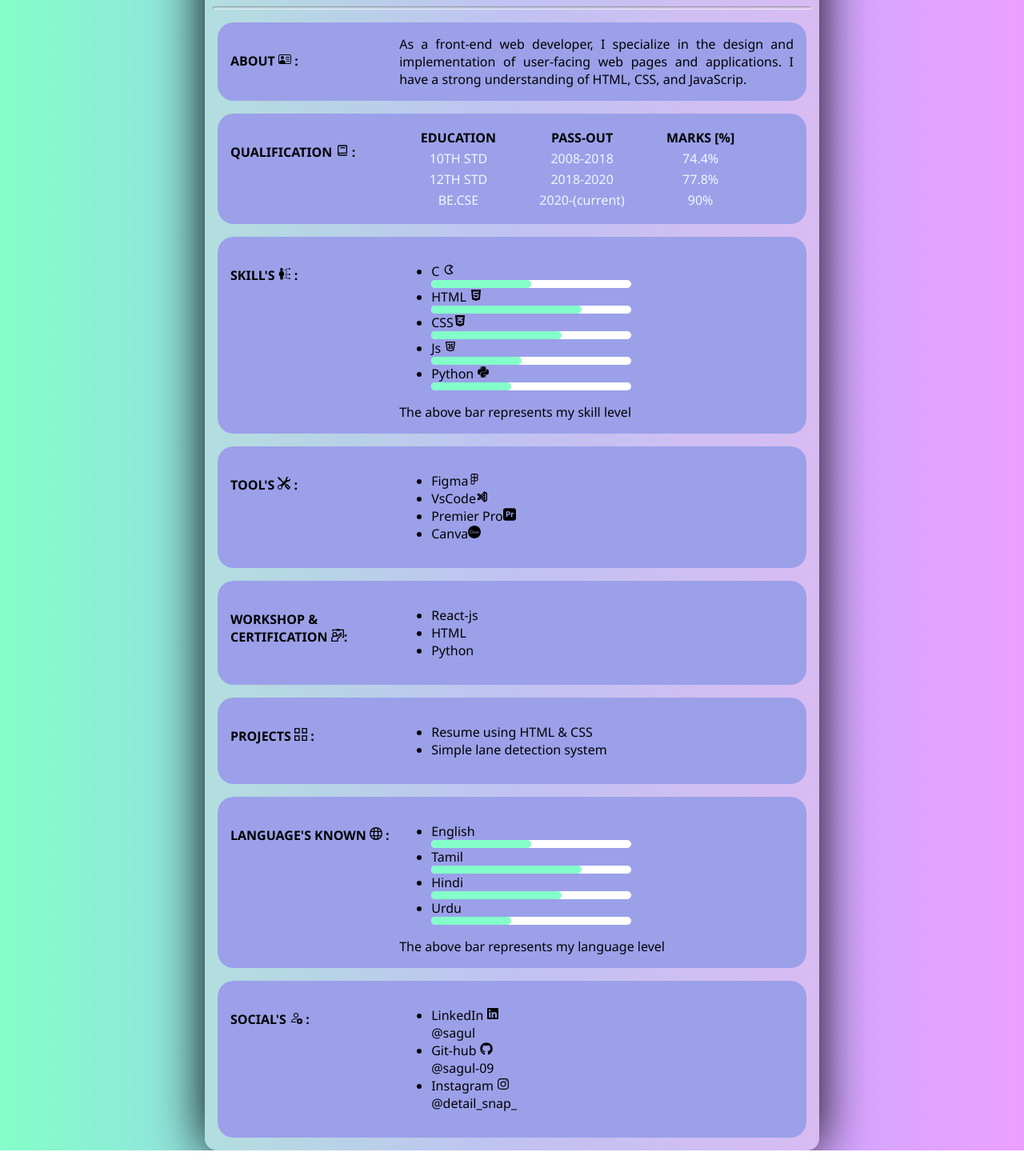
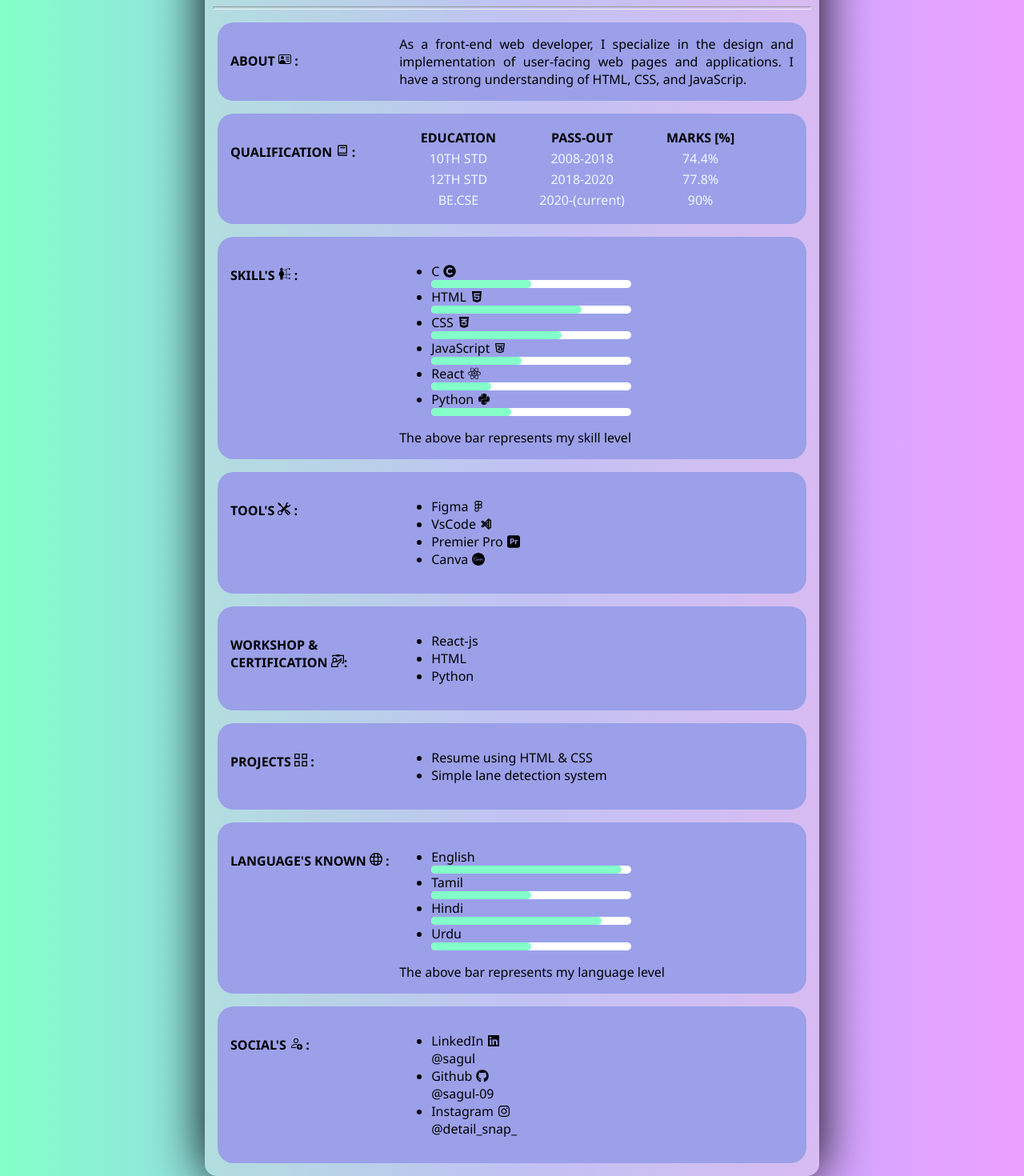
Before and after one commit to mern-ft/resume-website, a React (Vite) app: page / in a window 1280 px wide. Shown: the part 211-1681 px from the top of the page at 80% size. Before the commit the page ends 1649 px from the top, so only its background shows below. Built offline with nearby package versions, Linux system fonts and the light colour scheme.

Commit message:
alignment

```diff
--- a/src/App.css
+++ b/src/App.css
@@ -34,7 +34,6 @@
   color: azure;
 }
 
-
 hr {
   height: 2px;
   margin: 10px;
@@ -58,14 +57,12 @@ hr {
   background-color: #9ba0e9;
   border-radius: 20px;
   padding: 1rem;
-
 }
 
 .container1:hover {
-   box-shadow: 0 0 10px rgb(49, 51, 55);
-   transition: 0.5s;
+  box-shadow: 0 0 10px rgb(49, 51, 55);
+  transition: 0.5s;
 }
-
 
 .info {
   flex-direction: column;
@@ -104,9 +101,13 @@ hr {
   background-color: #84ffc9;
   animation: python 1s linear forwards;
 }
-.js {
+.javascript {
   background-color: #84ffc9;
-  animation: js 1s linear forwards;
+  animation: javascript 1s linear forwards;
+}
+.react {
+  background-color: #84ffc9;
+  animation: react 1s linear forwards;
 }
 
 @keyframes c {
@@ -129,9 +130,14 @@ hr {
     width: 40%;
   }
 }
-@keyframes js {
+@keyframes javascript {
   100% {
     width: 45%;
+  }
+}
+@keyframes react {
+  100% {
+    width: 30%;
   }
 }
 
@@ -139,21 +145,20 @@ hr {
 
 .english {
   background-color: #84ffc9;
-  animation: c 1s linear forwards;
+  animation: english 1s linear forwards;
 }
 .tamil {
   background-color: #84ffc9;
-  animation: html 1s linear forwards;
+  animation: tamil 1s linear forwards;
 }
 .hindi {
   background-color: #84ffc9;
-  animation: css 1s linear forwards;
+  animation: hindi 1s linear forwards;
 }
 .urdu {
   background-color: #84ffc9;
-  animation: python 1s linear forwards;
+  animation: urdu 1s linear forwards;
 }
-
 
 @keyframes english {
   100% {
@@ -176,8 +181,7 @@ hr {
   }
 }
 
-
-.bar-info{
+.bar-info {
   font-weight: 300;
 }
 
@@ -195,7 +199,7 @@ hr {
   gap: 5rem;
 }
 
-.id{
+.id {
   font-weight: 300;
   display: block;
 }
@@ -205,3 +209,16 @@ hr {
     width: 100vw;
   }
 }
+
+.list-item {
+  display: flex;
+  /* align-items: center; */
+  justify-content: center;
+  flex-direction: column;
+}
+
+.list-item-name {
+  display: flex;
+  align-items: center;
+  gap: 0.3rem;
+}
--- a/src/App.jsx
+++ b/src/App.jsx
@@ -2,7 +2,13 @@ import "./App.css";
 import { TbBrandVscode, TbBrandJavascript } from "react-icons/tb";
 import { SiAdobepremierepro, SiCanva } from "react-icons/si";
 import { RxFigmaLogo } from "react-icons/rx";
-import { GrLanguage, GrWorkshop, GrProjects, GrDomain } from "react-icons/gr";
+import {
+  GrLanguage,
+  GrWorkshop,
+  GrProjects,
+  GrDomain,
+  GrReactjs,
+} from "react-icons/gr";
 import { BsTools } from "react-icons/bs";
 import { GiSkills } from "react-icons/gi";
 import { BiBook, BiRename } from "react-icons/bi";
@@ -14,8 +20,8 @@ import {
   FaHtml5,
   FaCss3Alt,
   FaPython,
+  FaCopyright,
 } from "react-icons/fa";
-import { CgPacman } from "react-icons/cg";
 
 function App() {
   return (
@@ -88,34 +94,65 @@ function App() {
           <div className="content">
             <ul>
               <li>
-                C <CgPacman />
+                <div className="list-item">
+                  <div className="list-item-name">
+                    C <FaCopyright />
+                  </div>
+                </div>
               </li>
               <div className="progress-bar">
                 <div className="c">{/* <span>60%</span> */}</div>
               </div>
               <li>
+                <div className="list-item">
+                  <div className="list-item-name">
                     HTML <FaHtml5 />
+                  </div>
+                </div>
               </li>
               <div className="progress-bar">
                 <div className="html">{/* <span>75%</span> */}</div>
               </div>
               <li>
+                <div className="list-item">
+                  <div className="list-item-name">
                     CSS
                     <FaCss3Alt />
+                  </div>
+                </div>
               </li>
               <div className="progress-bar">
                 <div className="css">{/* <span>65%</span> */}</div>
               </div>
 
               <li>
-                Js <TbBrandJavascript />
+                <div className="list-item">
+                  <div className="list-item-name">
+                    JavaScript <TbBrandJavascript />
+                  </div>
+                </div>
               </li>
               <div className="progress-bar">
-                <div className="js">{/* <span>45%</span> */}</div>
+                <div className="javascript">{/* <span>45%</span> */}</div>
               </div>
 
               <li>
+                <div className="list-item">
+                  <div className="list-item-name">
+                    React <GrReactjs />
+                  </div>
+                </div>
+              </li>
+              <div className="progress-bar">
+                <div className="react">{/* <span>45%</span> */}</div>
+              </div>
+
+              <li>
+                <div className="list-item">
+                  <div className="list-item-name">
                     Python <FaPython />
+                  </div>
+                </div>
               </li>
               <div className="progress-bar">
                 <div className="python">{/* <span>45%</span> */}</div>
@@ -137,20 +174,36 @@ function App() {
           <div className="content">
             <ul>
               <li>
+                <div className="list-item">
+                  <div className="list-item-name">
                     Figma
                     <RxFigmaLogo />
+                  </div>
+                </div>
               </li>
               <li>
+                <div className="list-item">
+                  <div className="list-item-name">
                     VsCode
                     <TbBrandVscode />
+                  </div>
+                </div>
               </li>
               <li>
+                <div className="list-item">
+                  <div className="list-item-name">
                     Premier Pro
                     <SiAdobepremierepro />
+                  </div>
+                </div>
               </li>
               <li>
+                <div className="list-item">
+                  <div className="list-item-name">
                     Canva
                     <SiCanva />
+                  </div>
+                </div>
               </li>
             </ul>
           </div>
@@ -217,14 +270,29 @@ function App() {
           </h4>
           <ul>
             <li>
-              LinkedIn <FaLinkedin /> <span className="id"> @sagul </span>
+              <div className="list-item">
+                <div className="list-item-name">
+                  LinkedIn <FaLinkedin />
+                </div>
+                <div className="id"> @sagul </div>
+              </div>
             </li>
             <li>
-              Git-hub <FaGithub /> <span className="id"> @sagul-09 </span>
+              <div className="list-item">
+                <div className="list-item-name">
+                  Github <FaGithub />
+                </div>
+
+                <span className="id"> @sagul-09 </span>
+              </div>
             </li>
             <li>
-              Instagram <FaInstagram />{" "}
+              <div className="list-item">
+                <div className="list-item-name">
+                  Instagram <FaInstagram />
+                </div>
                 <span className="id"> @detail_snap_ </span>
+              </div>
             </li>
           </ul>
         </div>
```
Lines whose indentation alone changed are shown as unchanged.
